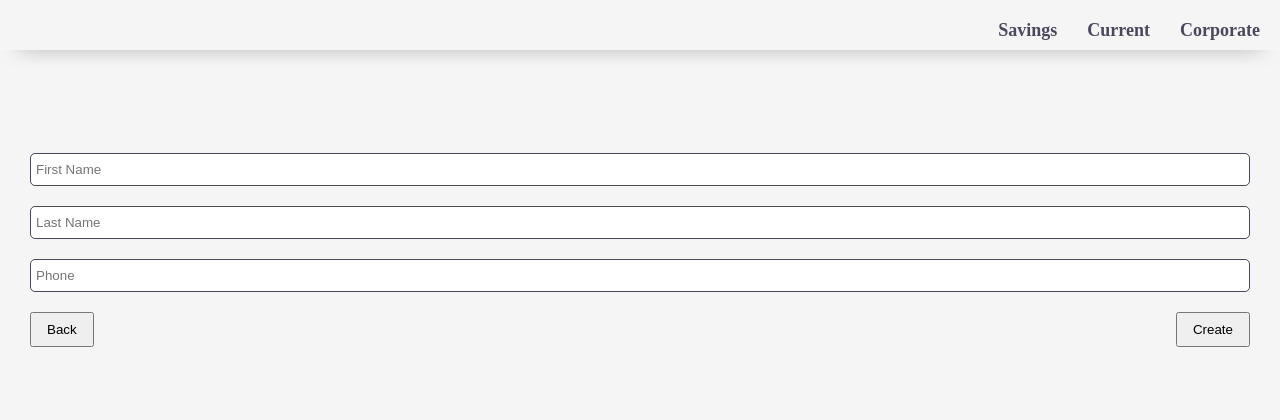
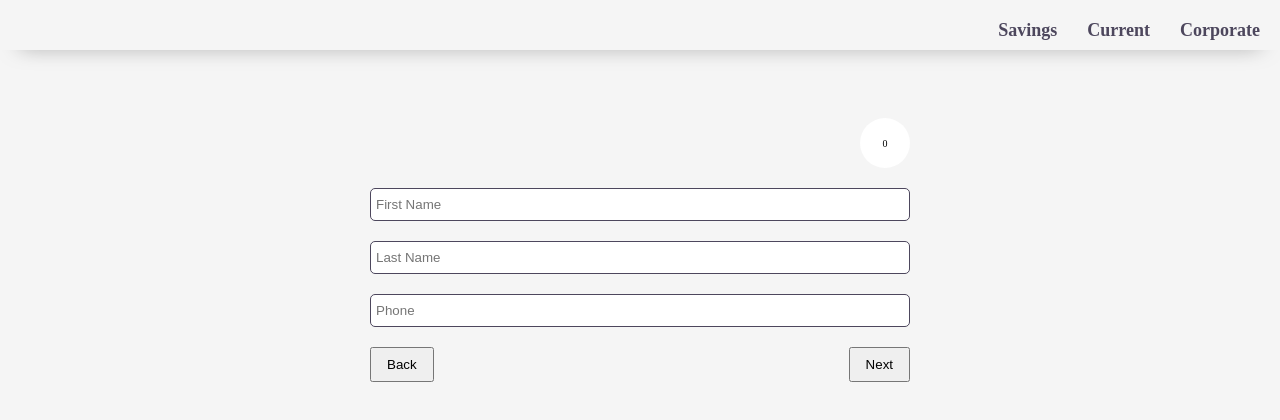
Before and after one commit to olawale-o/react_money, a React (Create React App) app: page /account in a window 1280 px wide. Shown: the top 420 px of the page. Built offline with nearby package versions, Linux system fonts and the light colour scheme.

Commit message:
Create progress indicator for form

```diff
--- a/src/components/BioDataForm.js
+++ b/src/components/BioDataForm.js
@@ -1,20 +1,30 @@
+import PropType from 'prop-types';
 import MyInput from './shared/MyInput';
 
-const BioDataForm = () => {
-  console.log('SavingsForm');
+const BioDataForm = ({ formField }) => {
+  const { firstName, lastName, phoneNumber } = formField;
 
   return (
-    <div>
-      <MyInput type="text" name="firstName" placeholder="First Name" />
-      <MyInput type="text" name="lastName" placeholder="Last Name" />
-      <MyInput type="text" name="phoneNumber" placeholder="Phone" />
-      <div className="account__btns">
-        <button type="submit" className="btn-back">Back</button>
-        <button type="submit" className="btn-next">Create</button>
-      </div>
-    </div>
-
+    <>
+      <MyInput type="text" name={firstName.name} placeholder="First Name" />
+      <MyInput type="text" name={lastName.name} placeholder="Last Name" />
+      <MyInput type="text" name={phoneNumber.name} placeholder="Phone" />
+    </>
   );
 };
 
 export default BioDataForm;
+
+BioDataForm.propTypes = {
+  formField: PropType.shape({
+    firstName: PropType.shape({
+      name: PropType.string.isRequired,
+    }).isRequired,
+    lastName: PropType.shape({
+      name: PropType.string.isRequired,
+    }).isRequired,
+    phoneNumber: PropType.shape({
+      name: PropType.string.isRequired,
+    }).isRequired,
+  }).isRequired,
+};
--- /dev/null
+++ b/src/components/FormStepper.js
@@ -0,0 +1,25 @@
+import PropType from 'prop-types';
+
+const FormStepper = ({ stepperValue }) => {
+  console.log('FormStepper');
+
+  return (
+    <div className="circular__progress-container">
+      <div
+        className="circular__progress"
+        style={{
+          background: `conic-gradient(red ${stepperValue * 3.6}deg, white ${stepperValue * 3.6}deg)`,
+        }}
+      >
+        <div className="circular__progress-bar">{stepperValue}</div>
+      </div>
+    </div>
+
+  );
+};
+
+export default FormStepper;
+
+FormStepper.propTypes = {
+  stepperValue: PropType.number.isRequired,
+};
--- a/src/components/NextOfKinForm.js
+++ b/src/components/NextOfKinForm.js
@@ -1,8 +1,38 @@
-const NextOfKinForm = () => {
-  console.log('next of kin');
+import PropType from 'prop-types';
+import MyInput from './shared/MyInput';
+
+const NextOfKinForm = ({ formField }) => {
+  const {
+    nextOfKinFirstName,
+    nextOfKinLastName,
+    nextOfKinPhoneNumber,
+    nextOfKinEmail,
+  } = formField;
   return (
-    <div>Next of Kin works</div>
+    <>
+      <MyInput type="text" name={nextOfKinFirstName.name} placeholder="First Name" />
+      <MyInput type="text" name={nextOfKinLastName.name} placeholder="Last Name" />
+      <MyInput type="text" name={nextOfKinPhoneNumber.name} placeholder="Phone" />
+      <MyInput type="text" name={nextOfKinEmail.name} placeholder="Email" />
+    </>
   );
 };
 
 export default NextOfKinForm;
+
+NextOfKinForm.propTypes = {
+  formField: PropType.shape({
+    nextOfKinFirstName: PropType.shape({
+      name: PropType.string.isRequired,
+    }).isRequired,
+    nextOfKinLastName: PropType.shape({
+      name: PropType.string.isRequired,
+    }).isRequired,
+    nextOfKinPhoneNumber: PropType.shape({
+      name: PropType.string.isRequired,
+    }).isRequired,
+    nextOfKinEmail: PropType.shape({
+      name: PropType.string.isRequired,
+    }).isRequired,
+  }).isRequired,
+};
--- a/src/formModels/SavingsAccount/Schema.js
+++ b/src/formModels/SavingsAccount/Schema.js
@@ -1,5 +1,5 @@
 import * as Yup from 'yup';
-import formModel from './model';
+import formModel from './formModel';
 
 const {
   formField: {
@@ -15,15 +15,15 @@ const {
 
 export default [
   Yup.object().shape({
-    firstName: Yup.string().required(`${firstName.error.required}`).label('First name'),
-    lastName: Yup.string().required(`${lastName.error.required}`).label('Last name'),
-    phoneNumber: Yup.string().required(`${phoneNumber.error.required}`).label('Phone number'),
+    [firstName.name]: Yup.string().required(`${firstName.error.required}`).label('First name'),
+    [lastName.name]: Yup.string().required(`${lastName.error.required}`).label('Last name'),
+    [phoneNumber.name]: Yup.string().required(`${phoneNumber.error.required}`).label('Phone number'),
   }),
 
   Yup.object().shape({
-    nextOfKinFirstName: Yup.string().required(`${nextOfKinFirstName.error.required}`).label('First name'),
-    nextOfKinLastName: Yup.string().required(`${nextOfKinLastName.error.required}`).label('Last name'),
-    nextOfKinPhoneNumber: Yup.string().required(`${nextOfKinPhoneNumber.error.required}`).label('Phone number'),
-    nextOfKinEmail: Yup.string().email(`${nextOfKinEmail.error.required}`).required('Email is required').label('Email'),
+    [nextOfKinFirstName.name]: Yup.string().required(`${nextOfKinFirstName.error.required}`).label('First name'),
+    [nextOfKinLastName.name]: Yup.string().required(`${nextOfKinLastName.error.required}`).label('Last name'),
+    [nextOfKinPhoneNumber.name]: Yup.string().required(`${nextOfKinPhoneNumber.error.required}`).label('Phone number'),
+    [nextOfKinEmail.name]: Yup.string().email(`${nextOfKinEmail.error.required}`).required('Email is required').label('Email'),
   }),
 ];
--- a/src/formModels/SavingsAccount/formInitialValues.js
+++ b/src/formModels/SavingsAccount/formInitialValues.js
@@ -1,4 +1,4 @@
-import formModel from './model';
+import formModel from './formModel';
 
 const {
   formField: {
--- a/src/formModels/SavingsAccount/model.js
+++ b/src/formModels/SavingsAccount/formModel.js
@@ -1,4 +1,4 @@
-const formModel = {
+export default {
   name: 'SavingsAccount',
   formField: {
     firstName: {
@@ -20,30 +20,28 @@ const formModel = {
       },
     },
     nextOfKinFirstName: {
-      name: 'firstName',
+      name: 'nextOfKinFirstName',
       error: {
         required: 'First name is required',
       },
     },
     nextOfKinLastName: {
-      name: 'lastName',
+      name: 'nextOfKinLastName',
       error: {
         required: 'Last name is required',
       },
     },
     nextOfKinPhoneNumber: {
-      name: 'phoneNumber',
+      name: 'nextOfKinPhoneNumber',
       error: {
         required: 'Phone number is required',
       },
     },
     nextOfKinEmail: {
-      name: 'email',
+      name: 'nextOfKinEmail',
       error: {
         required: 'Email is required',
       },
     },
   },
 };
-
-export default formModel;
--- a/src/pages/Account/Account.css
+++ b/src/pages/Account/Account.css
@@ -41,15 +41,16 @@
   justify-content: center;
 }
 
-.form__container {
+.account-form__container {
   width: 100%;
+  position: relative;
 }
 
-.form__container form {
+.account-form__container form {
   padding: 0 3rem;
 }
 
-.form__container .input {
+.account-form__container .input {
   padding: 0.8rem 0.5rem;
 }
 
@@ -62,3 +63,109 @@
 .account__btns button {
   padding: 0.8rem 1.5rem;
 }
+
+.circular__progress-container {
+  width: 100%;
+  display: flex;
+  justify-content: flex-end;
+  padding: 0 3rem;
+}
+
+.circular__progress {
+  width: 50px;
+  height: 50px;
+  border-radius: 50%;
+  background: #fff;
+  position: relative;
+  display: grid;
+  place-items: center;
+  margin-bottom: 2rem;
+}
+
+.circular__progress:before{
+  content: '';
+  width: 84%;
+  height: 84%;
+  border-radius: 50%;
+  background: #fff;
+  position: absolute;
+}
+
+.circular__progress-bar {
+  color: #000;
+  width: 100%;
+  font-size: 1rem;
+  position: relative;
+  text-align: center;
+}
+
+/* .stepper__container {
+  width: 100%;
+  margin-top: 2rem;
+  margin-bottom: 2rem;
+}
+
+.progressbar {
+  counter-reset: step;
+  width: 100%;
+  position: relative;
+  display: flex;
+  justify-content: space-between;
+}
+
+.progressbar li {
+  position: relative;
+  text-align: center;
+  font-size: 2rem;
+  float: left;
+  background: violet;
+}
+
+.progressbar li:before {
+  content: counter(step);
+  counter-increment: step;
+  width: 30px;
+  height: 30px;
+  border-radius: 50%;
+  border: 1px solid #ddd;
+  display: block;
+  text-align: center;
+  line-height: 30px;
+  margin: 0 auto 10px auto;
+  background: #fff;
+}
+
+.progressbar li:after {
+  position: absolute;
+  content: '';
+  width: 100%;
+  height: 2px;
+  background-color: #000;
+  top: 15px;
+  left: -50%;
+  z-index: -1;
+}
+
+.progressbar li:first-child:after {
+  content: none;
+}
+
+.progressbar li.active {
+  color: greenyellow;
+}
+
+.progressbar li.active:before {
+  border-color: greenyellow;
+}
+
+.progressbar li.active + li:after {
+  background: greenyellow;
+} */
+
+
+@media screen and (min-width: 768px) {
+  .account-form__container {
+    max-width: 60rem;
+    margin: 0 auto;
+  }
+}
--- a/src/pages/Account/Savings.js
+++ b/src/pages/Account/Savings.js
@@ -3,15 +3,19 @@ import { Formik, Form } from 'formik';
 import BioDataForm from '../../components/BioDataForm';
 import CredentialsForm from '../../components/CredentialsForm';
 import NextOfKinForm from '../../components/NextOfKinForm';
+import FormStepper from '../../components/FormStepper';
 import Schema from '../../formModels/SavingsAccount/Schema';
 import formInitialValues from '../../formModels/SavingsAccount/formInitialValues';
+import formModel from '../../formModels/SavingsAccount/formModel';
+
+const { formField } = formModel;
 
 const renderStepForm = (step) => {
   switch (step) {
     case 0:
-      return <BioDataForm />;
+      return <BioDataForm formField={formField} />;
     case 1:
-      return <NextOfKinForm />;
+      return <NextOfKinForm formField={formField} />;
     case 2:
       return <CredentialsForm />;
     default:
@@ -22,23 +26,26 @@ const renderStepForm = (step) => {
 const Savings = () => {
   const [activeStep, setActiveStep] = React.useState(0);
   const currentValidationSchema = Schema[activeStep];
-  const steps = ['BioData', 'Next of Kin', 'Credentials'];
+  const steps = ['BioData', 'Next of Kin'];
   const isLastStep = activeStep === steps.length - 1;
+  const stepperValue = (activeStep / steps.length) * 100;
   const handleSubmit = (values, actions) => {
     if (isLastStep) {
-      console.log('Submitting form');
       console.log(values);
+      setActiveStep(activeStep + 1);
     } else {
       console.log('Showing next form');
-      console.log(values);
       actions.setSubmitting(false);
       actions.setTouched({});
       setActiveStep(activeStep + 1);
     }
   };
 
+  console.log(formInitialValues);
+
   return (
-    <div className="form__container">
+    <div className="account-form__container">
+      <FormStepper stepperValue={stepperValue} />
       <Formik
         initialValues={formInitialValues}
         validationSchema={currentValidationSchema}
@@ -47,6 +54,12 @@ const Savings = () => {
         {() => (
           <Form>
             {renderStepForm(activeStep)}
+            <div className="account__btns">
+              <button type="button" className="btn-back">Back</button>
+              <button type="submit" className="btn-next">
+                { isLastStep ? 'Place order' : 'Next' }
+              </button>
+            </div>
           </Form>
         )}
       </Formik>
```
